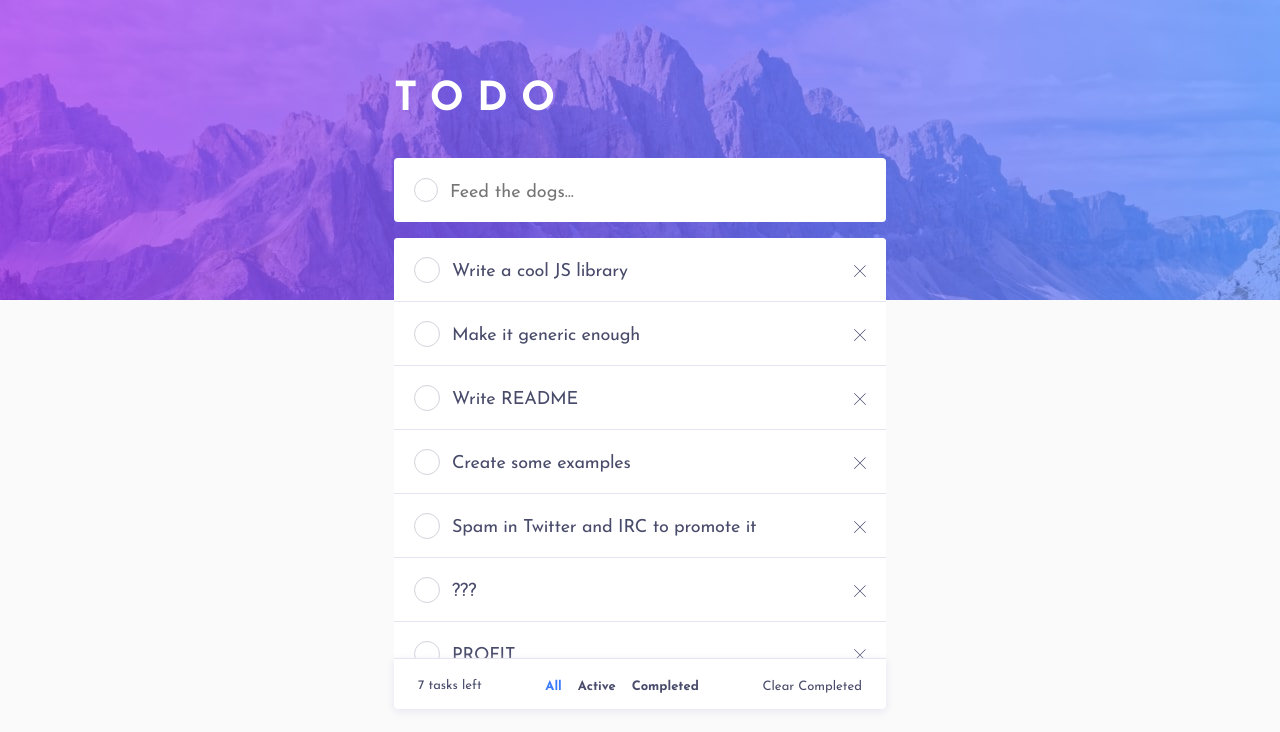
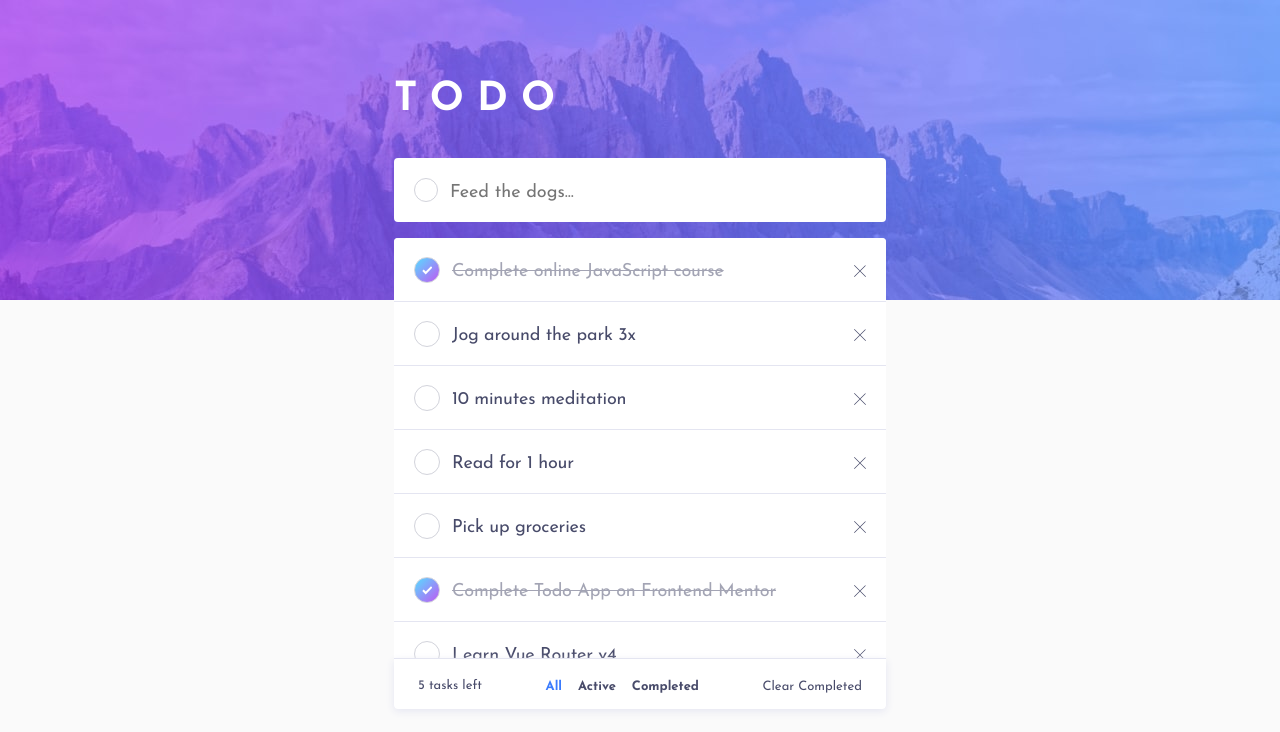
Before and after one commit to cellbesmanos/fm-todo-app, a Vue app: page / in a window 1280 px wide. Shown: the top 732 px of the page. Built offline with nearby package versions, Linux system fonts and the light colour scheme.

Commit message:
Chore: Update TodoList initial data

```diff
--- a/src/components/TodoList.vue
+++ b/src/components/TodoList.vue
@@ -28,45 +28,45 @@ import TodoForm from "./TodoForm.vue";
 import TodoListToolbar from "./TodoListToolbar.vue";
 
 const userInput = ref("");
-const sampleData = ref([
+const initialData = ref([
   {
     id: 0,
-    task: "Write a cool JS library",
-    isFinished: false,
+    task: "Complete online JavaScript course",
+    isFinished: true,
   },
   {
     id: 1,
-    task: "Make it generic enough",
+    task: "Jog around the park 3x",
     isFinished: false,
   },
   {
     id: 2,
-    task: "Write README",
+    task: "10 minutes meditation",
     isFinished: false,
   },
   {
     id: 3,
-    task: "Create some examples",
+    task: "Read for 1 hour",
     isFinished: false,
   },
   {
     id: 4,
-    task: "Spam in Twitter and IRC to promote it",
+    task: "Pick up groceries",
     isFinished: false,
   },
   {
     id: 5,
-    task: "???",
-    isFinished: false,
+    task: "Complete Todo App on Frontend Mentor",
+    isFinished: true,
   },
   {
     id: 6,
-    task: "PROFIT",
+    task: "Learn Vue Router v4",
     isFinished: false,
   },
 ]);
 const activeFilter = ref("all");
-const itemIdCount = ref(sampleData.value.length);
+const itemIdCount = ref(initialData.value.length);
 const submitDisabled = computed(() => {
   if (!userInput.value) {
     return true;
@@ -75,11 +75,11 @@ const submitDisabled = computed(() => {
   return userInput.value.length <= 3;
 });
 const remainingTasks = computed(
-  () => sampleData.value.filter((task) => task.isFinished === false).length
+  () => initialData.value.filter((task) => task.isFinished === false).length
 );
 
 const filteredTasks = computed(() =>
-  sampleData.value.filter((task) => {
+  initialData.value.filter((task) => {
     if (activeFilter.value === "active") {
       if (task.isFinished === false) {
         return task;
@@ -99,7 +99,7 @@ function addNewTask() {
     return;
   }
 
-  sampleData.value.unshift({
+  initialData.value.unshift({
     id: itemIdCount.value++,
     task: userInput.value,
     isFinished: false,
@@ -108,7 +108,7 @@ function addNewTask() {
 }
 
 function toggleTask(id) {
-  const updated = sampleData.value.map((task) => {
+  const updated = initialData.value.map((task) => {
     if (task.id === id) {
       return {
         ...task,
@@ -119,13 +119,13 @@ function toggleTask(id) {
     }
   });
 
-  sampleData.value = updated;
+  initialData.value = updated;
 }
 
 function deleteTask(id) {
-  const remainingTasks = sampleData.value.filter((task) => task.id !== id);
+  const remainingTasks = initialData.value.filter((task) => task.id !== id);
 
-  sampleData.value = remainingTasks;
+  initialData.value = remainingTasks;
 }
 
 function toggleFilter(filter) {
@@ -133,11 +133,11 @@ function toggleFilter(filter) {
 }
 
 function clearCompleted() {
-  const allActiveTasks = sampleData.value.filter(
+  const allActiveTasks = initialData.value.filter(
     (task) => task.isFinished === false
   );
 
-  sampleData.value = allActiveTasks;
+  initialData.value = allActiveTasks;
 }
 </script>
 
```
